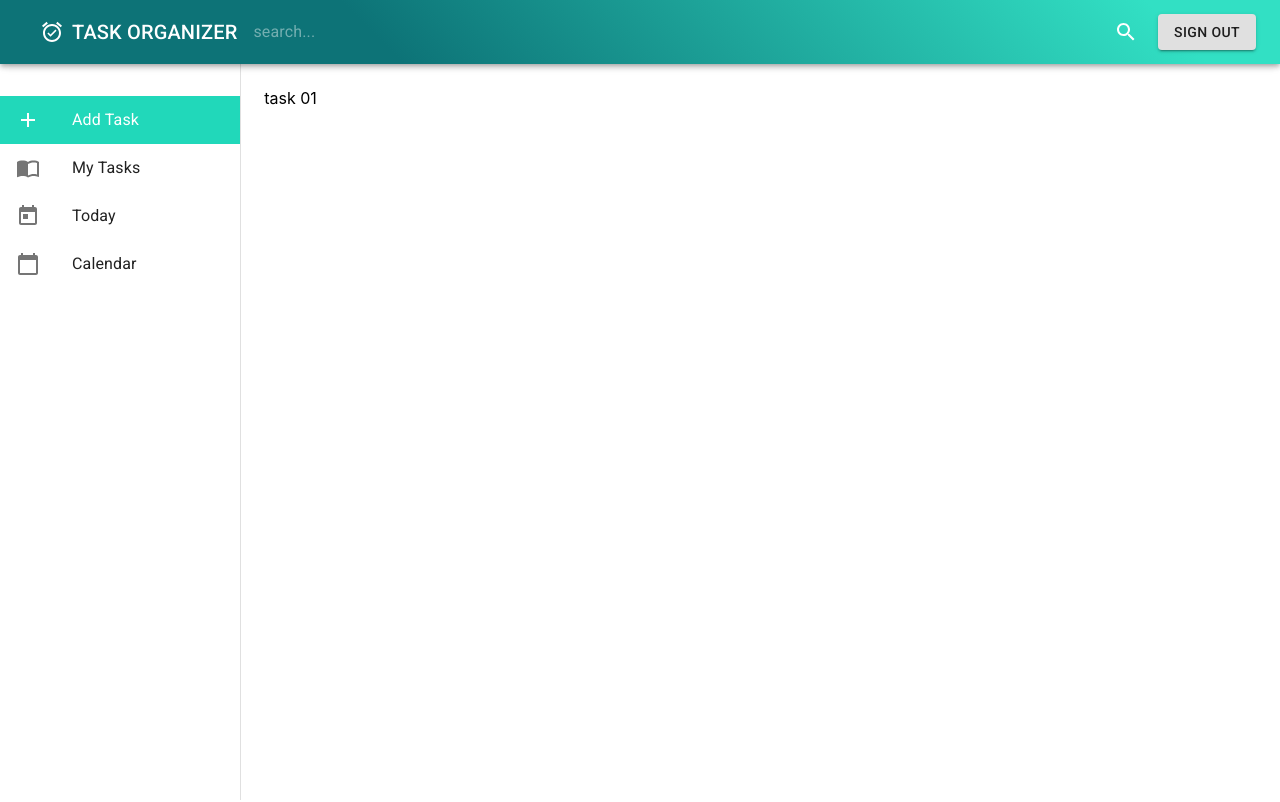
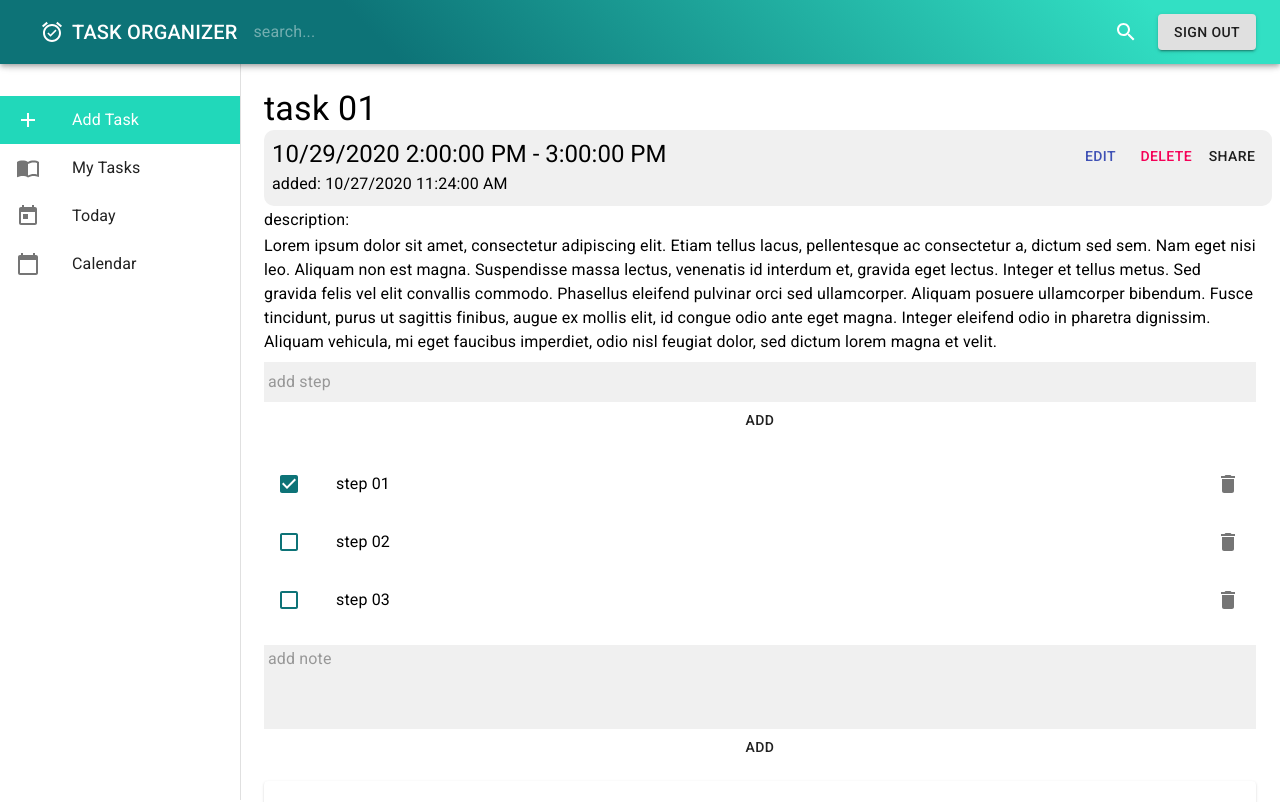
Before and after one commit to dominiklis/TaskOrganizer, a React (Create React App) app in the folder client-app/: page /task/1 in a window 1280 px wide. Shown: the top 802 px of the page. Built offline with nearby package versions, Linux system fonts and the light colour scheme.

Commit message:
add task page

```diff
--- /dev/null
+++ b/client-app/src/components/AddNoteForm.js
@@ -0,0 +1,55 @@
+import { Button, InputBase, makeStyles } from "@material-ui/core";
+import React, { useState } from "react";
+
+const useStyles = makeStyles((theme) => ({
+  form: {
+    marginTop: theme.spacing(1),
+  },
+  input: {
+    padding: theme.spacing(0.5),
+    background: "#f0f0f0",
+  },
+  button: {
+    marginBottom: theme.spacing(1),
+  },
+}));
+
+function AddNoteForm() {
+  const classes = useStyles();
+
+  const [note, setNote] = useState("");
+
+  const handleAddNoteSubmit = (e) => {
+    e.preventDefault();
+    if (note !== "") {
+      console.log("NOTE: " + note);
+      setNote("");
+    }
+  };
+
+  const handleAddNoteInputChange = (e) => {
+    let noteText = e.target.value;
+    setNote(noteText);
+  };
+
+  return (
+    <div>
+      <form onSubmit={handleAddNoteSubmit} className={classes.form}>
+        <InputBase
+          multiline
+          rows={4}
+          value={note}
+          onChange={handleAddNoteInputChange}
+          fullWidth
+          placeholder="add note"
+          className={classes.input}
+        />
+        <Button fullWidth type="submit" className={classes.button}>
+          add
+        </Button>
+      </form>
+    </div>
+  );
+}
+
+export default AddNoteForm;
--- /dev/null
+++ b/client-app/src/components/AddStepForm.js
@@ -0,0 +1,51 @@
+import { Button, InputBase, makeStyles } from "@material-ui/core";
+import React, { useState } from "react";
+
+const useStyles = makeStyles((theme) => ({
+  form: {
+    marginTop: theme.spacing(1),
+  },
+  input: {
+    padding: theme.spacing(0.5),
+    background: "#f0f0f0",
+  },
+  button: {
+    marginBottom: theme.spacing(1),
+  },
+}));
+
+function AddStepForm() {
+  const classes = useStyles();
+
+  const [step, setStep] = useState("");
+
+  const handleAddStepSubmit = (e) => {
+    e.preventDefault();
+    if (step !== "") {
+      console.log("STEP: " + step);
+      setStep("");
+    }
+  };
+
+  const handleAddStepInputChange = (e) => {
+    let stepText = e.target.value;
+    setStep(stepText);
+  };
+
+  return (
+    <form onSubmit={handleAddStepSubmit} className={classes.form}>
+      <InputBase
+        value={step}
+        onChange={handleAddStepInputChange}
+        fullWidth
+        placeholder="add step"
+        className={classes.input}
+      />
+      <Button fullWidth type="submit" className={classes.button}>
+        add
+      </Button>
+    </form>
+  );
+}
+
+export default AddStepForm;
--- a/client-app/src/components/AppNavbar.js
+++ b/client-app/src/components/AppNavbar.js
@@ -58,7 +58,7 @@ function AppNavbar() {
 
   const handleSearchSubmit = (e) => {
     e.preventDefault();
-    console.log(searchString);
+    console.log("SRCH: " + searchString);
   };
 
   const handleSearchInputChange = (e) => {
--- /dev/null
+++ b/client-app/src/components/ListOfSteps.js
@@ -0,0 +1,15 @@
+import { List } from "@material-ui/core";
+import React from "react";
+import ListOfStepsItem from "./ListOfStepsItem";
+
+function ListOfSteps({ steps }) {
+  return (
+    <List>
+      {steps.map((step) => {
+        return <ListOfStepsItem step={step} key={step.Id} />;
+      })}
+    </List>
+  );
+}
+
+export default ListOfSteps;
--- /dev/null
+++ b/client-app/src/components/ListOfStepsItem.js
@@ -0,0 +1,33 @@
+import {
+  Checkbox,
+  IconButton,
+  ListItem,
+  ListItemIcon,
+  ListItemSecondaryAction,
+  ListItemText,
+} from "@material-ui/core";
+import React from "react";
+import DeleteIcon from "@material-ui/icons/Delete";
+
+function ListOfStepsItem({ step }) {
+  return (
+    <ListItem>
+      <ListItemIcon>
+        <Checkbox
+          edge="start"
+          checked={step.Completed}
+          disableRipple
+          style={{ color: "#0d7377" }}
+        />
+      </ListItemIcon>
+      <ListItemText>{step.Text}</ListItemText>
+      <ListItemSecondaryAction>
+        <IconButton edge="end" aria-label="delete">
+          <DeleteIcon />
+        </IconButton>
+      </ListItemSecondaryAction>
+    </ListItem>
+  );
+}
+
+export default ListOfStepsItem;
--- a/client-app/src/components/MainPage.js
+++ b/client-app/src/components/MainPage.js
@@ -1,10 +1,19 @@
 import { Typography } from "@material-ui/core";
-import React, { useState, useEffect } from "react";
+import React, { useState, useEffect, Fragment } from "react";
 import Page from "./Page";
 import TaskList from "./TaskList";
 import { getTasks } from "../data/tasks";
+import { makeStyles } from "@material-ui/core";
+import { CircularProgress } from "@material-ui/core";
+
+const useStyles = makeStyles((theme) => ({
+  circularProgress: {
+    color: "#0d7377",
+  },
+}));
 
 function MainPage() {
+  const classes = useStyles();
   const [date, setDate] = useState(new Date());
   const [tasks, setTasks] = useState([]);
   const [tasksLoaded, setTasksLoaded] = useState(false);
@@ -25,11 +34,17 @@ function MainPage() {
 
   return (
     <Page>
-      <Typography variant="h5">
-        {date.toLocaleDateString()} - {date.toLocaleTimeString()}
-      </Typography>
-      <Typography variant="h6">recently added tasks: </Typography>
-      {tasksLoaded ? <TaskList tasks={tasks}></TaskList> : "loading..."}
+      {tasksLoaded ? (
+        <Fragment>
+          <Typography variant="h5">
+            {date.toLocaleDateString()} - {date.toLocaleTimeString()}
+          </Typography>
+          <Typography variant="h6">recently added tasks: </Typography>
+          <TaskList tasks={tasks}></TaskList>
+        </Fragment>
+      ) : (
+        <CircularProgress className={classes.circularProgress} />
+      )}
     </Page>
   );
 }
--- /dev/null
+++ b/client-app/src/components/NoteCard.js
@@ -0,0 +1,40 @@
+import {
+  Button,
+  Card,
+  CardActions,
+  CardContent,
+  makeStyles,
+  Typography,
+} from "@material-ui/core";
+import React from "react";
+
+const useStyles = makeStyles((theme) => ({
+  card: {
+    marginTop: theme.spacing(1),
+    padding: theme.spacing(1),
+  },
+}));
+
+function NoteCard({ note }) {
+  const classes = useStyles();
+  return (
+    <Card className={classes.card}>
+      <CardContent>
+        <Typography variant="subtitle2">
+          {`${note.Added.toLocaleDateString()} ${note.Added.toLocaleTimeString()}`}
+        </Typography>
+        <Typography variant="body1">{note.Text}</Typography>
+      </CardContent>
+      <CardActions>
+        <Button size="small" color="primary">
+          edit
+        </Button>
+        <Button size="small" color="secondary">
+          remove
+        </Button>
+      </CardActions>
+    </Card>
+  );
+}
+
+export default NoteCard;
--- a/client-app/src/components/Router.js
+++ b/client-app/src/components/Router.js
@@ -1,6 +1,7 @@
 import React from 'react'
 import { BrowserRouter, Route, Switch } from 'react-router-dom'
 import MainPage from './MainPage'
+import NotFoundPage from './NotFoundPage'
 import TaskPage from './TaskPage'
 
 function Router() {
@@ -9,10 +10,7 @@ function Router() {
         <Switch>
           <Route path="/" component={MainPage} exact />
           <Route path="/task/:id" component={TaskPage} exact />
-
-          {/* <Route>
-            <NotFoundPage />
-          </Route> */}
+          <Route component={NotFoundPage} />
         </Switch>
       </BrowserRouter>
   )
--- a/client-app/src/components/TaskPage.js
+++ b/client-app/src/components/TaskPage.js
@@ -1,13 +1,36 @@
-import React, { useEffect, useState } from 'react'
-import { useParams } from 'react-router-dom';
-import { getTaskById } from '../data/tasks';
-import Page from './Page'
+import { CircularProgress } from "@material-ui/core";
+import { makeStyles } from "@material-ui/core";
+import { Box, Button, Typography } from "@material-ui/core";
+import React, { useEffect, useState, Fragment } from "react";
+import { useParams } from "react-router-dom";
+import { getTaskById } from "../data/tasks";
+import Page from "./Page";
+import AddStepForm from "./AddStepForm";
+import ListOfSteps from "./ListOfSteps";
+import AddNoteForm from "./AddNoteForm";
+import NoteCard from "./NoteCard";
 
-function TaskPage({match}) {
-  const { id } = useParams();
+const useStyles = makeStyles((theme) => ({
+  timeBox: {
+    width: "100%",
+    borderRadius: "10px",
+    padding: theme.spacing(1),
+    backgroundColor: "#f0f0f0",
+  },
+  circularProgress: {
+    color: "#0d7377",
+  },
+  button: {
+    marginBottom: theme.spacing(1),
+  },
+}));
 
+function TaskPage({ match }) {
+  const classes = useStyles();
   const [task, setTask] = useState({});
   const [taskLoaded, setTaskLoaded] = useState(false);
+
+  const { id } = useParams();
 
   useEffect(() => {
     const f = async () => {
@@ -16,14 +39,52 @@ function TaskPage({match}) {
       setTaskLoaded(true);
     };
     f();
-  }, []);
-
+  }, [id]);
 
   return (
     <Page>
-      {taskLoaded ? task.Title : "loading..."}
+      {taskLoaded ? (
+        <Fragment>
+          <Box display="flex">
+            <Box textAlign="left" flexGrow={1}>
+              <Typography variant="h4">{task.Title}</Typography>
+            </Box>
+          </Box>
+
+          <Box display="flex" className={classes.timeBox}>
+            <Box textAlign="left">
+              <Typography variant="h5">
+                {`${task.Deadline.toLocaleDateString()} ${task.StartDate.toLocaleTimeString()} - ${task.Deadline.toLocaleTimeString()}`}
+              </Typography>
+              <Typography variant="subtitle1">
+                added:{" "}
+                {`${task.Added.toLocaleDateString()} ${task.Added.toLocaleTimeString()}`}
+              </Typography>
+            </Box>
+            <Box textAlign="right" flexGrow={1}>
+              <Button color="primary">edit</Button>
+              <Button color="secondary">delete</Button>
+              <Button>share</Button>
+            </Box>
+          </Box>
+
+          <Typography variant="subtitle1">description:</Typography>
+          <Typography variant="body1" component="div">
+            {task.Description}
+          </Typography>
+
+          <AddStepForm />
+          {task.Steps.length > 0 && <ListOfSteps steps={task.Steps} />}
+
+          <AddNoteForm />
+          {task.Notes.length > 0 &&
+            task.Notes.map((note) => <NoteCard note={note} key={note.Id} />)}
+        </Fragment>
+      ) : (
+        <CircularProgress className={classes.circularProgress} />
+      )}
     </Page>
-  )
+  );
 }
 
-export default TaskPage
+export default TaskPage;
--- a/client-app/src/data/tasks.js
+++ b/client-app/src/data/tasks.js
@@ -9,16 +9,34 @@ const tasks = [
     Description:
       "Lorem ipsum dolor sit amet, consectetur adipiscing elit. Etiam tellus lacus, pellentesque ac consectetur a, dictum sed sem. Nam eget nisi leo. Aliquam non est magna. Suspendisse massa lectus, venenatis id interdum et, gravida eget lectus. Integer et tellus metus. Sed gravida felis vel elit convallis commodo. Phasellus eleifend pulvinar orci sed ullamcorper. Aliquam posuere ullamcorper bibendum. Fusce tincidunt, purus ut sagittis finibus, augue ex mollis elit, id congue odio ante eget magna. Integer eleifend odio in pharetra dignissim. Aliquam vehicula, mi eget faucibus imperdiet, odio nisl feugiat dolor, sed dictum lorem magna et velit.",
     Steps: [
-      { id: 1, text: "step 01", completed: true },
-      { id: 2, text: "step 02", completed: false },
-      { id: 3, text: "step 03", completed: false },
+      { Id: 1, Text: "step 01", Description: "desc 01", Completed: true },
+      { Id: 2, Text: "step 02", Description: "desc 02", Completed: false },
+      { Id: 3, Text: "step 03", Description: null, Completed: false },
     ],
     Notes: [
       {
-        id: 1,
-        text:
+        Id: 1,
+        Text:
           "Praesent tempus lacinia convallis. Nunc sodales quam pulvinar augue aliquet fermentum. Proin imperdiet ante at urna mattis, et aliquam elit lacinia. ",
-        dateAdded: "19.10.2020 - 13:21",
+        Added: new Date("2020-10-27T16:27:41"),
+      },
+      {
+        Id: 3,
+        Text:
+          "Praesent tempus lacinia convallis. Nunc sodales quam pulvinar augue aliquet fermentum. Proin imperdiet ante at urna mattis, et aliquam elit lacinia. ",
+        Added: new Date("2020-10-27T19:05:11"),
+      },
+      {
+        Id: 4,
+        Text:
+          "Praesent tempus lacinia convallis. Nunc sodales quam pulvinar augue aliquet fermentum. Proin imperdiet ante at urna mattis, et aliquam elit lacinia. ",
+        Added: new Date("2020-10-27T23:44:40"),
+      },
+      {
+        Id: 5,
+        Text:
+          "Praesent tempus lacinia convallis. Nunc sodales quam pulvinar augue aliquet fermentum. Proin imperdiet ante at urna mattis, et aliquam elit lacinia. Praesent tempus lacinia convallis. Nunc sodales quam pulvinar augue aliquet fermentum. Proin imperdiet ante at urna mattis, et aliquam elit lacinia. Praesent tempus lacinia convallis. Nunc sodales quam pulvinar augue aliquet fermentum. Proin imperdiet ante at urna mattis, et aliquam elit lacinia. Praesent tempus lacinia convallis. Nunc sodales quam pulvinar augue aliquet fermentum. Proin imperdiet ante at urna mattis, et aliquam elit lacinia. Praesent tempus lacinia convallis. Nunc sodales quam pulvinar augue aliquet fermentum. Proin imperdiet ante at urna mattis, et aliquam elit lacinia. Praesent tempus lacinia convallis. Nunc sodales quam pulvinar augue aliquet fermentum. Proin imperdiet ante at urna mattis, et aliquam elit lacinia. Praesent tempus lacinia convallis. Nunc sodales quam pulvinar augue aliquet fermentum. Proin imperdiet ante at urna mattis, et aliquam elit lacinia. Praesent tempus lacinia convallis. Nunc sodales quam pulvinar augue aliquet fermentum. Proin imperdiet ante at urna mattis, et aliquam elit lacinia. ",
+        Added: new Date("2020-10-28T07:32:13"),
       },
     ],
   },
@@ -33,11 +51,11 @@ const tasks = [
     Description:
       "Lorem ipsum dolor sit amet, consectetur adipiscing elit. Etiam tellus lacus, pellentesque ac consectetur a, dictum sed sem. Nam eget nisi leo. Aliquam non est magna. Suspendisse massa lectus, venenatis id interdum et, gravida eget lectus. Integer et tellus metus. Sed gravida felis vel elit convallis commodo. Phasellus eleifend pulvinar orci sed ullamcorper. Aliquam posuere ullamcorper bibendum. Fusce tincidunt, purus ut sagittis finibus, augue ex mollis elit, id congue odio ante eget magna. Integer eleifend odio in pharetra dignissim. Aliquam vehicula, mi eget faucibus imperdiet, odio nisl feugiat dolor, sed dictum lorem magna et velit.",
     Steps: [
-      { id: 4, text: "step 01", completed: true },
-      { id: 5, text: "step 02", completed: false },
-      { id: 6, text: "step 03", completed: false },
-      { id: 7, text: "step 04", completed: false },
-      { id: 8, text: "step 05", completed: false },
+      { Id: 4, Text: "step 01", Description: null, Completed: true },
+      { Id: 5, Text: "step 02", Description: null, Completed: false },
+      { Id: 6, Text: "step 03", Description: null, Completed: false },
+      { Id: 7, Text: "step 04", Description: null, Completed: false },
+      { Id: 8, Text: "step 05", Description: null, Completed: false },
     ],
     Notes: [],
   },
@@ -51,10 +69,7 @@ const tasks = [
     Deadline: new Date("2020-10-29T14:00:00"),
     Description:
       "Lorem ipsum dolor sit amet, consectetur adipiscing elit. Etiam tellus lacus, pellentesque ac consectetur a, dictum sed sem. Nam eget nisi leo. Aliquam non est magna. Suspendisse massa lectus, venenatis id interdum et, gravida eget lectus. Integer et tellus metus. Sed gravida felis vel elit convallis commodo. Phasellus eleifend pulvinar orci sed ullamcorper. Aliquam posuere ullamcorper bibendum. Fusce tincidunt, purus ut sagittis finibus, augue ex mollis elit, id congue odio ante eget magna. Integer eleifend odio in pharetra dignissim. Aliquam vehicula, mi eget faucibus imperdiet, odio nisl feugiat dolor, sed dictum lorem magna et velit.",
-    Steps: [
-      { id: 9, text: "step 01", completed: false },
-      { id: 10, text: "step 02", completed: false },
-    ],
+    Steps: [],
     Notes: [],
   },
 
@@ -68,18 +83,37 @@ const tasks = [
     Description:
       "Lorem ipsum dolor sit amet, consectetur adipiscing elit. Etiam tellus lacus, pellentesque ac consectetur a, dictum sed sem. Nam eget nisi leo. Aliquam non est magna. Suspendisse massa lectus, venenatis id interdum et, gravida eget lectus. Integer et tellus metus. Sed gravida felis vel elit convallis commodo. Phasellus eleifend pulvinar orci sed ullamcorper. Aliquam posuere ullamcorper bibendum. Fusce tincidunt, purus ut sagittis finibus, augue ex mollis elit, id congue odio ante eget magna. Integer eleifend odio in pharetra dignissim. Aliquam vehicula, mi eget faucibus imperdiet, odio nisl feugiat dolor, sed dictum lorem magna et velit.",
     Steps: [
-      { id: 11, text: "step 01", completed: false },
-      { id: 12, text: "step 03", completed: false },
-      { id: 13, text: "step 04", completed: false },
-      { id: 14, text: "step 05", completed: false },
-      { id: 15, text: "step 06", completed: false },
+      {
+        Id: 11,
+        Text: "step 01",
+        Description: "step description 1",
+        Completed: false,
+      },
+      {
+        Id: 12,
+        Text: "step 02",
+        Description: "step description 2",
+        Completed: false,
+      },
+      {
+        Id: 13,
+        Text: "step 03",
+        Description: "step description 3",
+        Completed: false,
+      },
+      {
+        Id: 14,
+        Text: "step 04",
+        Description: "step description 4",
+        Completed: false,
+      },
     ],
     Notes: [
       {
-        id: 2,
-        text:
+        Id: 2,
+        Text:
           "Praesent tempus lacinia convallis. Nunc sodales quam pulvinar augue aliquet fermentum. Proin imperdiet ante at urna mattis, et aliquam elit lacinia. ",
-        dateAdded: new Date("2020-10-29T16:03:00"),
+        Added: new Date("2020-10-29T16:03:00"),
       },
     ],
   },
@@ -96,7 +130,7 @@ export const getTasks = async () => {
 
 export const getTaskById = async (id) => {
   await wait(500);
-  return tasks.filter(task => task.TaskId === parseInt(id))[0];
+  return tasks.filter((task) => task.TaskId === parseInt(id))[0];
 };
 
 export const getTasksOrderByAdded = async () => {
```
Also changed, not shown: client-app/src/components/NotFoundPage.js (added, +11 -0 lines).
